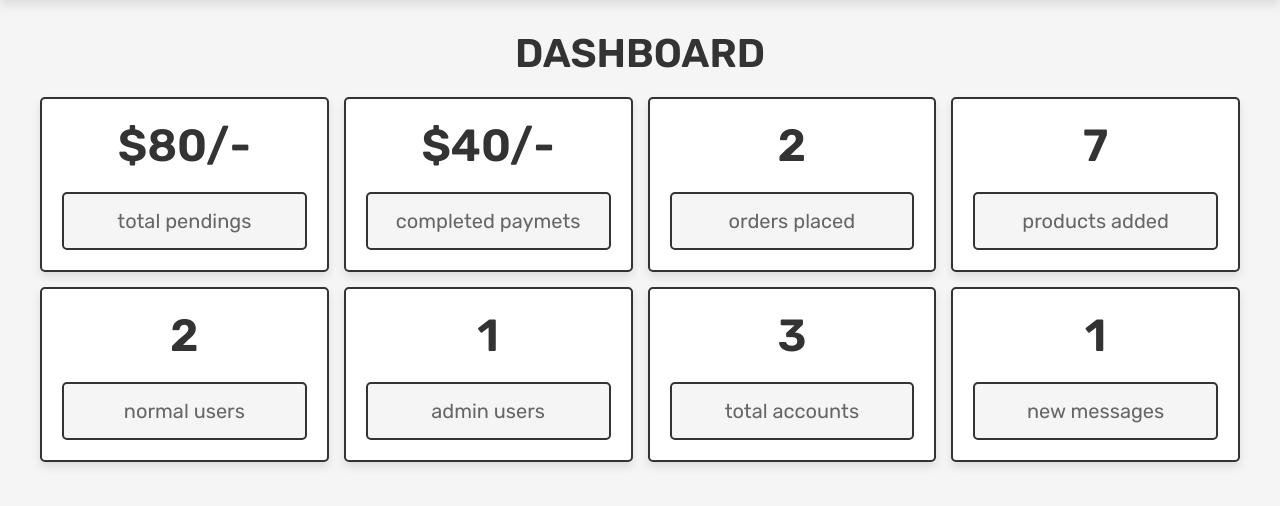
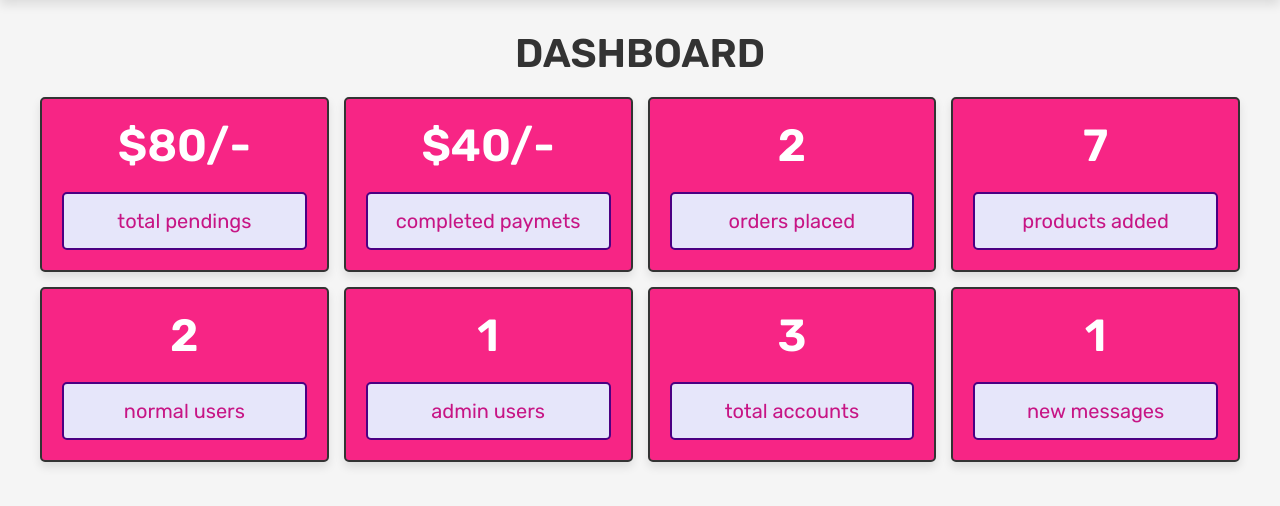
Before and after one commit to Lamia-040/Dreamy-Petals, a PHP site: page /admin_page.php in a window 1280 px wide. Shown: the part 69-575 px from the top of the page. Run offline with PHP 8.4, Linux system fonts and the light colour scheme; a user stored in the database is signed in; data comes from the database, SQL or seed files in the repository.

Commit message:
Admin UI Color Change

```diff
--- a/css/admin_style.css
+++ b/css/admin_style.css
@@ -246,26 +246,26 @@ section{
    margin: 0 auto;
 }
 
-.dashboard .box-container .box{
+.dashboard .box-container .box {
    text-align: center;
-   border:var(--border);
-   background-color: var(--white);
+   border: var(--border);
+   background-color: #f72585;
    box-shadow: var(--box-shadow);
-   padding:2rem;
-   border-radius: .5rem;
+   padding: 2rem;
+   border-radius: 0.5rem;
 }
 
 .dashboard .box-container .box h3{
    font-size: 4.5rem;
-   color:var(--black);
+   color:white;
 }
 
-.dashboard .box-container .box p{
-   padding:1.5rem;
-   border-radius: .5rem;
-   background-color: var(--light-bg);
-   color:var(--light-color);
-   border:var(--border);
+.dashboard .box-container .box p {
+   padding: 1.5rem;
+   border-radius: 0.5rem;
+   background-color: #E6E6FA; /* light lavender */
+   color: #C71585; /* dark pink */
+   border: 0.2rem solid #4B0082; /* dark purple border */
    margin-top: 2rem;
    font-size: 2rem;
 }
@@ -449,7 +449,7 @@ section{
 .users .box-container .box{
    padding:2rem;
    border:var(--border);
-   background-color: var(--white);
+   background-color: lightgoldenrodyellow;
    box-shadow: var(--box-shadow);
    border-radius: .5rem;
    text-align: center;
@@ -483,7 +483,7 @@ section{
 .messages .box-container .box{
    padding:2rem;
    border:var(--border);
-   background-color: var(--white);
+   background-color: lightgoldenrodyellow;
    box-shadow: var(--box-shadow);
    border-radius: .5rem;
 }
```
